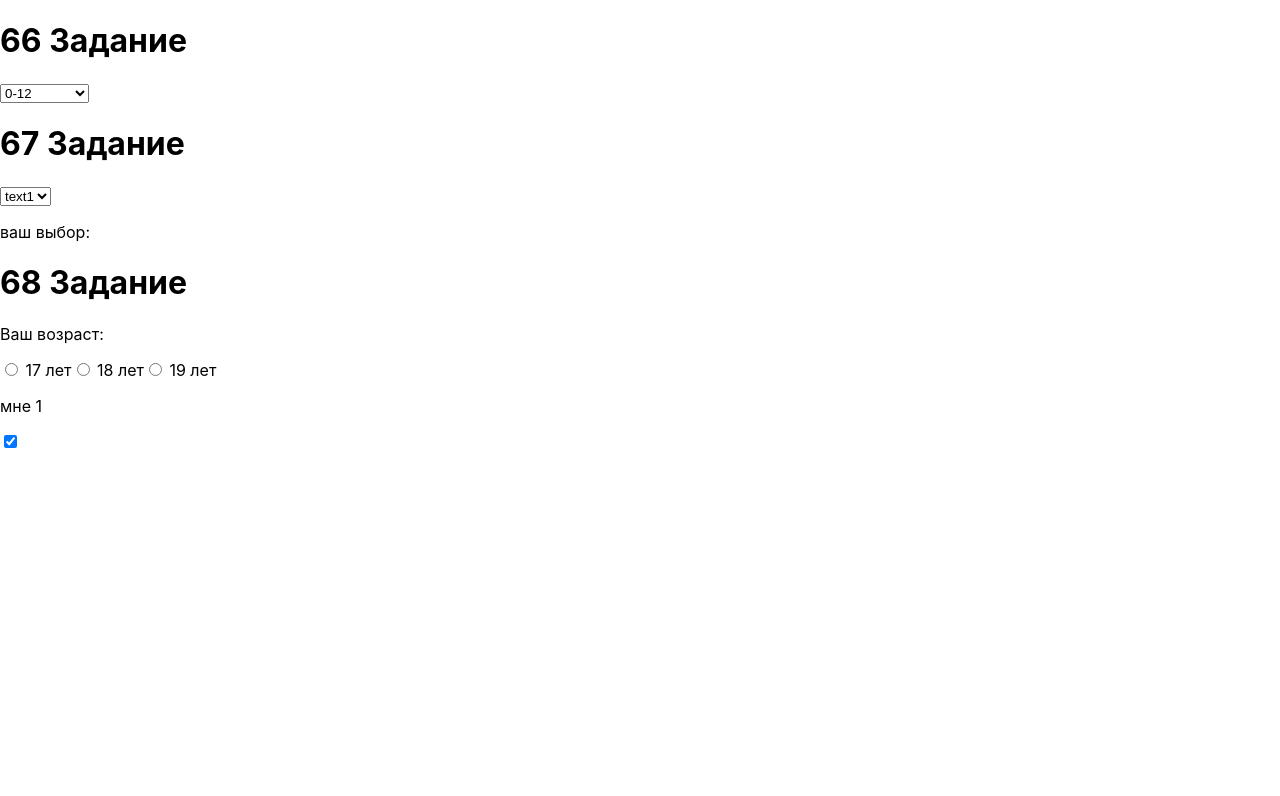
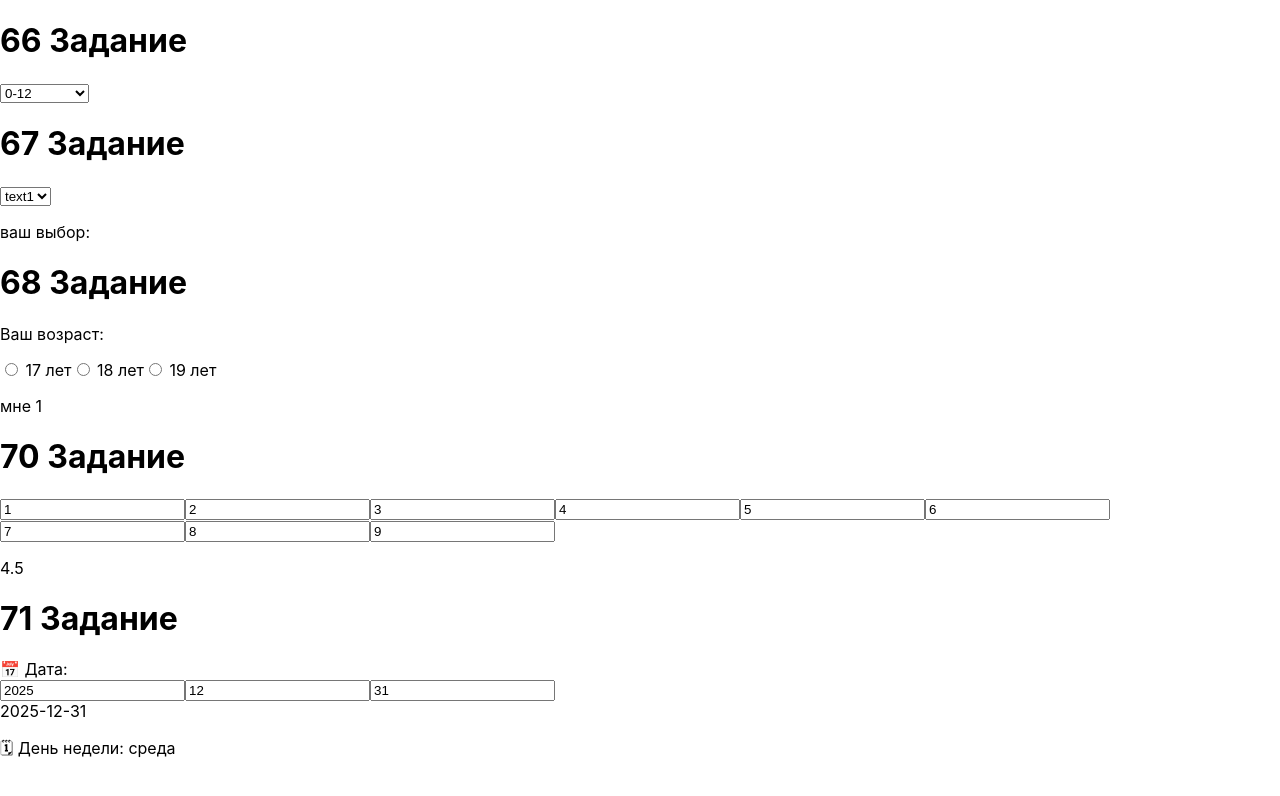
Before and after one commit to Vilen-lfk/React_tasks, a React (Create React App) app: page / in a window 1280 px wide. Shown: the top 796 px of the page. Built offline with nearby package versions, Linux system fonts and the light colour scheme.

Commit message:
70-71 tasks

```diff
--- a/src/App3.js
+++ b/src/App3.js
@@ -1,4 +1,20 @@
 import React, { useState } from 'react';
+
+function getSum(arr) {
+	let sum = 0;
+
+	for (const elem of arr) {
+		sum += (+elem)/10;
+	}
+
+	return sum;
+}
+//71
+const initDate = {
+	year:  2025,
+	month: 12,
+	day:   31,
+}
 
 function App() {
 	//66
@@ -17,8 +33,30 @@ function App() {
 	function chage(event){
 		setRadio(event.target.value);
 	}
-	//69
-	const [mass, setMass] = useState('text')
+	//70
+	const [notes, setNotes] = useState([1, 2, 3, 4, 5, 6, 7, 8, 9]);
+
+	function changeHandler(index, event) {
+		setNotes([...notes.slice(0, index),
+			event.target.value, ...notes.slice(index + 1)]);
+		// общая функция-обработчик
+	}
+	const result = notes.map((note, index) => {
+		return <input
+			key={index}
+			value={note}
+			onChange={event => changeHandler(index, event)}
+		/>;
+	});
+	//71
+	const [obj, setObj] = useState(initDate);
+	function handle(prop, event) {
+		setObj({...obj, ...{[prop]: event.target.value}});
+	}
+	function getWeekday(year, month, day) {
+		const dateObj = new Date(year, month - 1, day); // JS использует 0-индексированные месяцы
+		return dateObj.toLocaleDateString("ru-RU", { weekday: "long" }); // Возвращает день недели на русском
+	  }
 	return(
 	<>
 		<div>
@@ -74,7 +112,20 @@ function App() {
 			</p>
 		</div>
 		<div>
-			<input type="checkbox" defaultChecked={mass} />
+			<h1>70 Задание</h1>
+			<p>{result}</p>
+			{getSum(notes)}
+		</div>
+		<div>
+			<h1>71 Задание</h1>
+			📅 Дата:
+			<br />
+			<input value={obj.year} onChange={event => handle('year', event)} />
+			<input value={obj.month} onChange={event => handle('month', event)} />
+			<input value={obj.day} onChange={event => handle('day', event)} />
+			<br />
+			{obj.year}-{obj.month}-{obj.day}
+			<p>🗓 День недели: {getWeekday(obj.year, obj.month, obj.day)}</p>
 		</div>
 
 	</>);
```
